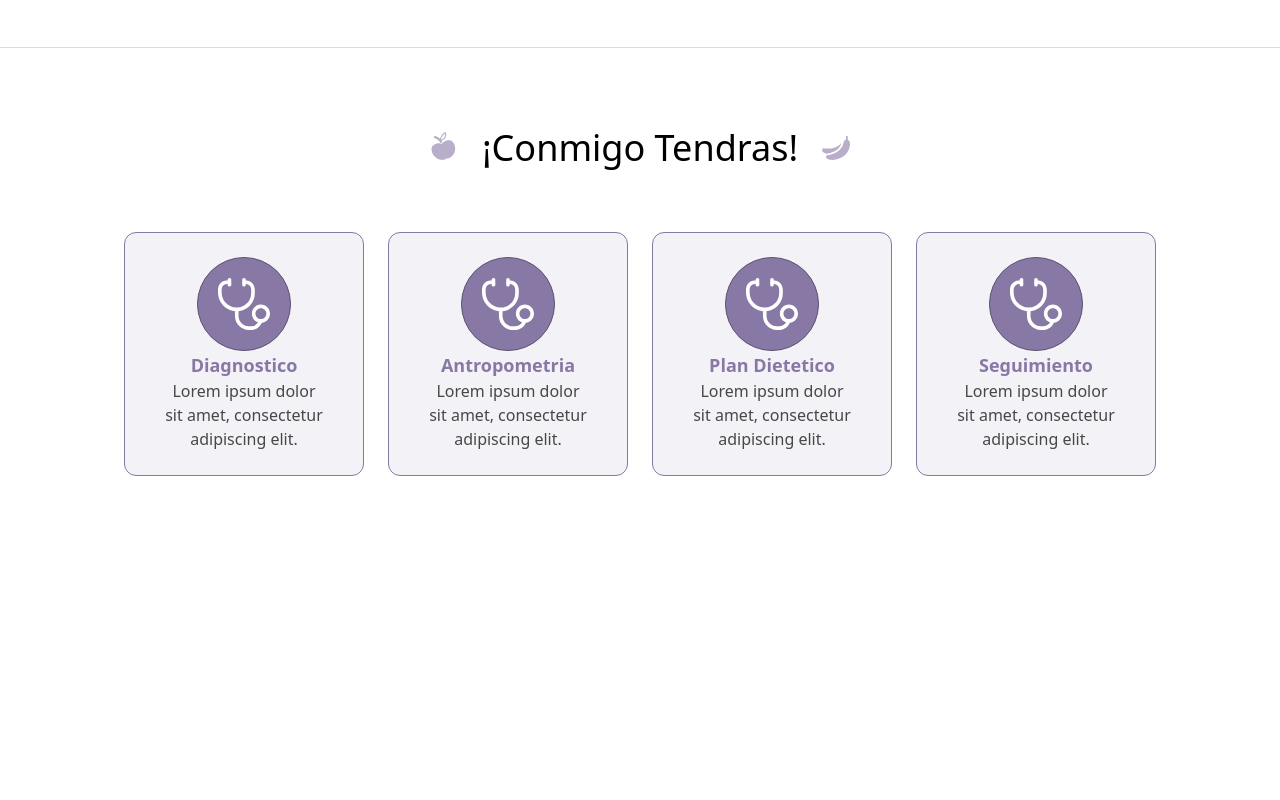
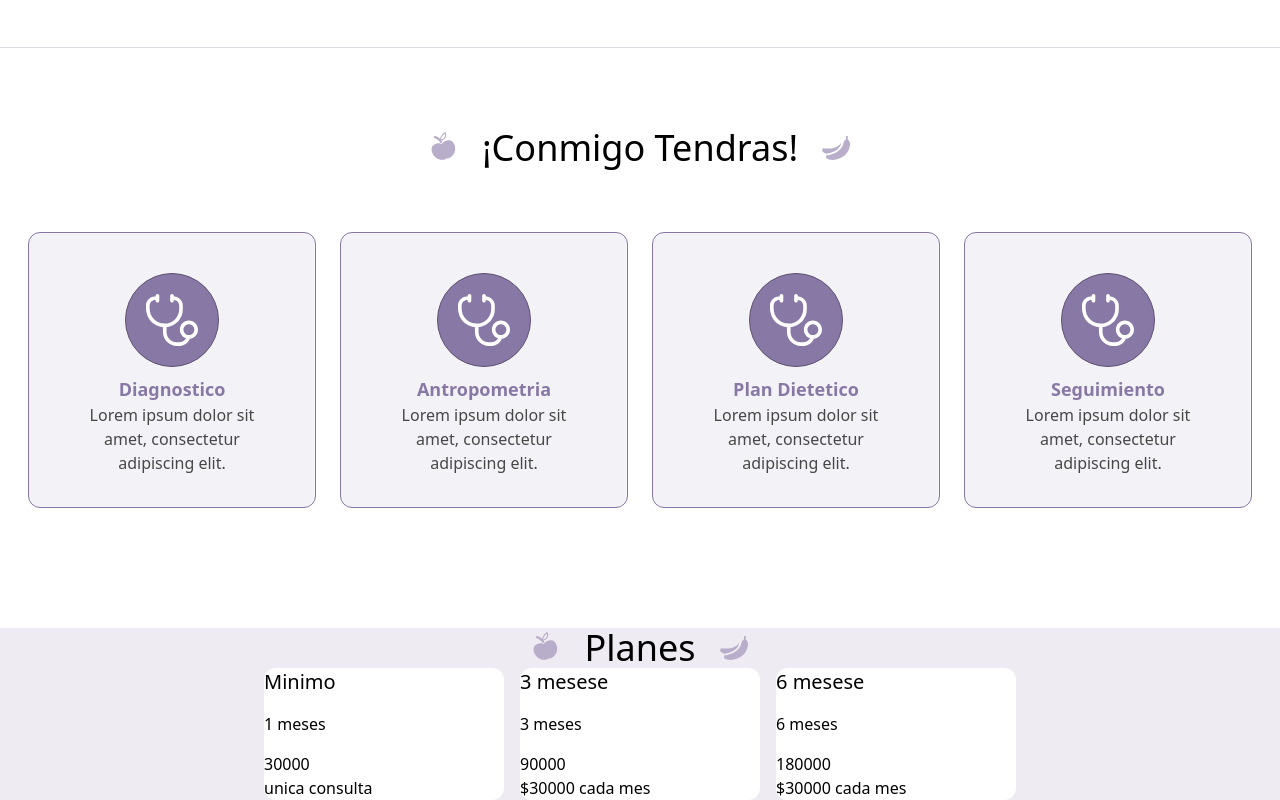
Before and after one commit to JooseMM/nutripia, an Angular app: page /inicio in a window 1280 px wide. Shown: the part 1476-2276 px from the top of the page. Before the commit the page ends 2072 px from the top, so only its background shows below. Built offline with nearby package versions, Linux system fonts and the light colour scheme.

Commit message:
some markuo for the price box component

```diff
--- a/src/app/pages/home/home.component.html
+++ b/src/app/pages/home/home.component.html
@@ -1,3 +1,4 @@
 <nt-hero />
 <nt-about />
 <nt-why-us />
+<nt-prices />
--- a/src/app/pages/home/home.component.ts
+++ b/src/app/pages/home/home.component.ts
@@ -2,10 +2,11 @@ import { Component } from '@angular/core';
 import { HeroComponent } from './sections/hero/hero.component';
 import { AboutComponent } from './sections/about/about.component';
 import { WhyUsComponent } from './sections/why-us/why-us.component';
+import { PricesComponent } from './sections/prices/prices.component';
 
 @Component({
   selector: 'nt-home',
-  imports: [HeroComponent, WhyUsComponent, AboutComponent],
+  imports: [HeroComponent, WhyUsComponent, AboutComponent, PricesComponent],
   templateUrl: './home.component.html',
 })
 export class HomePage {}
--- /dev/null
+++ b/src/app/pages/home/sections/prices/prices.component.html
@@ -0,0 +1,8 @@
+<section class="bg-lavender-blush flex flex-col items-center">
+  <nt-subtitle title="Planes" />
+  <div class="flex space-x-4">
+    <nt-price-box pricePlanName="Minimo" [months]="1" [price]="30000" />
+    <nt-price-box pricePlanName="3 mesese" [months]="3" [price]="30000" />
+    <nt-price-box pricePlanName="6 mesese" [months]="6" [price]="30000" />
+  </div>
+</section>
--- a/src/app/shared/price-box/price-box.component.html
+++ b/src/app/shared/price-box/price-box.component.html
@@ -1,5 +1,15 @@
-<div>
+<div
+  class="flex flex-col space-y-4 w-60 rounded-xl"
+  [ngClass]="isPreferred() ? 'bg-primary-purple' : 'bg-white'"
+>
+  <span class="text-xl">{{ pricePlanName() }}</span>
+  <span>{{ months() }} meses</span>
   <div>
-
-    </div>
+    <h3>{{ months() * price() }}</h3>
+    @if (months() > 1) {
+      <span>${{ price() }} cada mes</span>
+    } @else {
+      <span>unica consulta</span>
+    }
+  </div>
 </div>
--- a/src/app/shared/price-box/price-box.component.ts
+++ b/src/app/shared/price-box/price-box.component.ts
@@ -1,10 +1,14 @@
-import { Component } from '@angular/core';
+import { NgClass } from '@angular/common';
+import { Component, input } from '@angular/core';
 
 @Component({
   selector: 'nt-price-box',
-  imports: [],
-  templateUrl: './price-box.component.html'
+  imports: [NgClass],
+  templateUrl: './price-box.component.html',
 })
 export class PriceBoxComponent {
-
+  months = input.required<number>();
+  price = input.required<number>();
+  pricePlanName = input.required<string>();
+  isPreferred = input<boolean>(false);
 }
--- a/src/app/shared/why-us-box/why-us-box.component.html
+++ b/src/app/shared/why-us-box/why-us-box.component.html
@@ -1,13 +1,13 @@
 <div
-  class="bg-white-lavender w-60 py-6 flex flex-col items-center border border-primary-purple rounded-xl"
+  class="bg-white-lavender w-72 py-8 flex flex-col items-center border border-primary-purple rounded-xl"
 >
   <div
-    class="bg-primary-purple p-5 rounded-full border border-dark-slate-grape"
+    class="bg-primary-purple p-5 my-2 rounded-full border border-dark-slate-grape"
   >
     <img [src]="imagePath()" />
   </div>
   <h3 class="text-primary-purple text-lg font-semibold text-center">
     {{ benefit() }}
   </h3>
-  <h3 class="text-soft-charcoal text-center w-40">{{ description() }}</h3>
+  <p class="text-soft-charcoal text-center w-44">{{ description() }}</p>
 </div>
```
Also changed, not shown: src/app/pages/home/sections/prices/prices.component.ts (added, +10 -0 lines), 1 other file (tests, documents, lock files or other folders).
